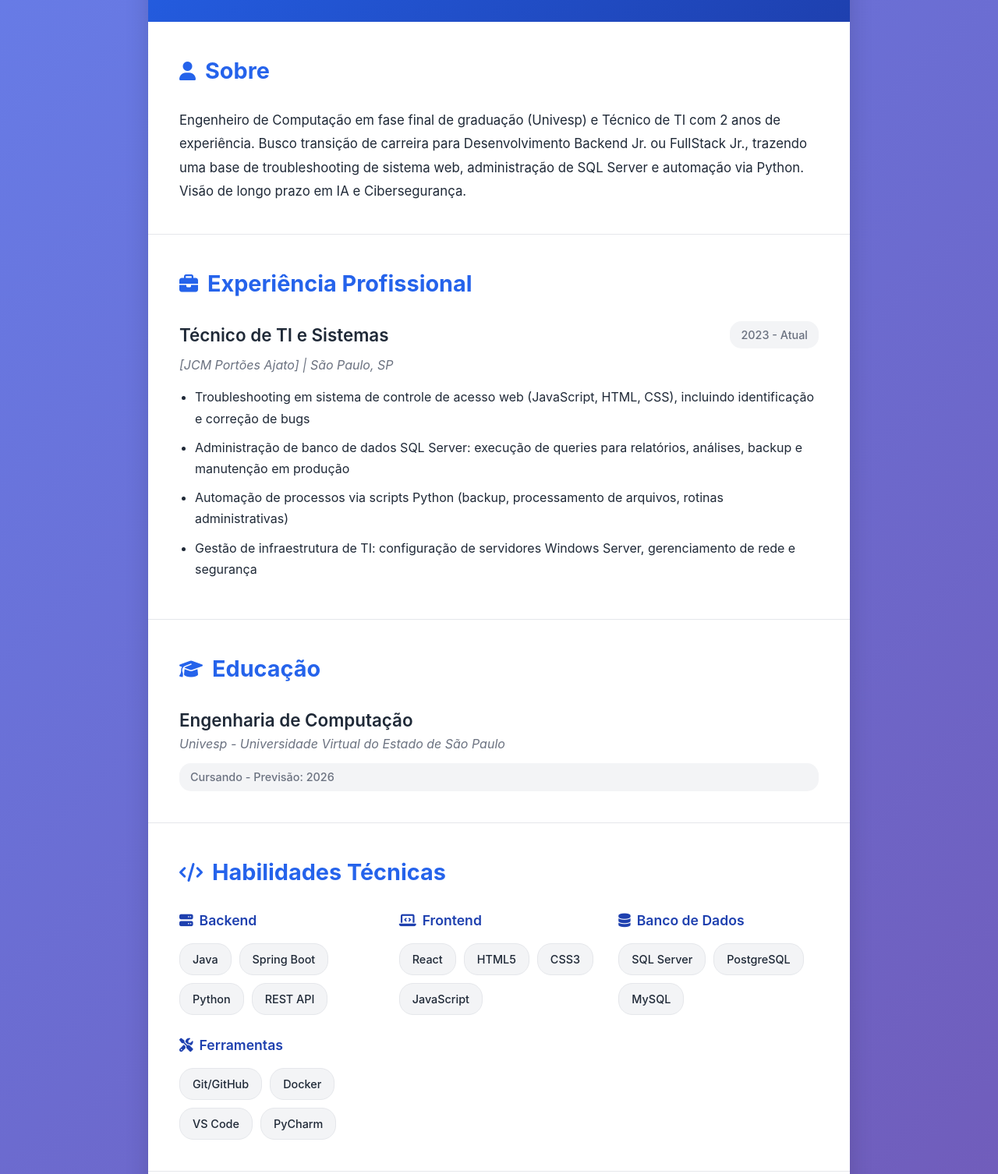
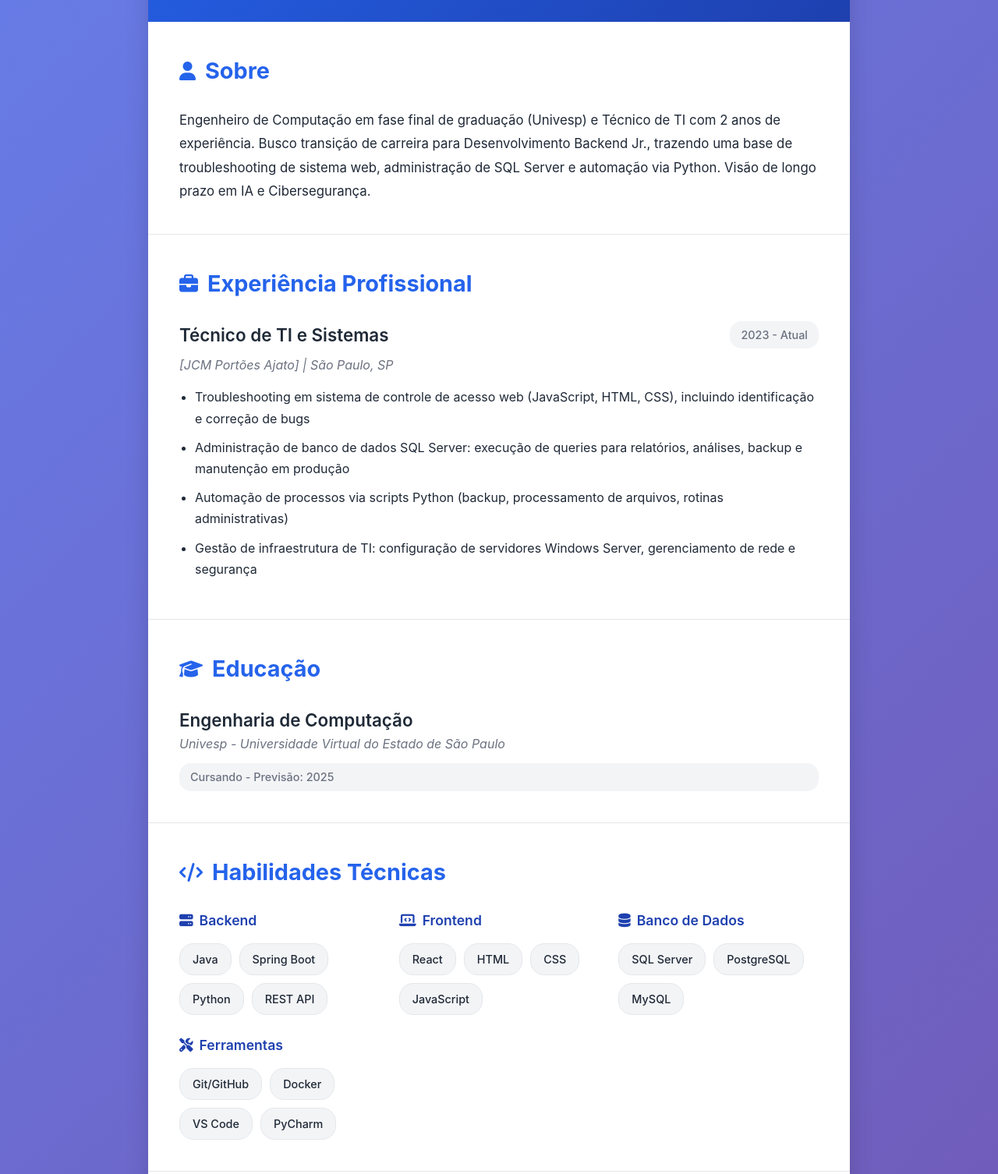
Before and after one commit to EngSamir/Curriculo-web, a plain HTML site: page index.html in a window 1280 px wide. Shown: the part 280-1786 px from the top of the page at 78% size. Drawn offline with Linux system fonts and the light colour scheme.

Commit message:
Atualizar Objetivo de carreira e habilidade técnicas

```diff
--- a/index.html
+++ b/index.html
@@ -39,7 +39,7 @@
             <p>
                 Engenheiro de Computação em fase final de graduação (Univesp)
                 e Técnico de TI com 2 anos de experiência. Busco transição
-                de carreira para Desenvolvimento Backend Jr. ou FullStack Jr.,
+                de carreira para Desenvolvimento Backend Jr.,
                 trazendo uma base de troubleshooting de sistema web,
                 administração de SQL Server e automação via Python. Visão de
                 longo prazo em IA e Cibersegurança.
@@ -76,7 +76,7 @@
             <div class="education-item">
                 <h4>Engenharia de Computação</h4>
                 <p class="institution">Univesp - Universidade Virtual do Estado de São Paulo</p>
-                <p class="date">Cursando - Previsão: 2026</p>
+                <p class="date">Cursando - Previsão: 2025</p>
             </div>
         </section>
 
@@ -101,8 +101,8 @@
                     <h4><i class="fas fa-laptop-code"></i> Frontend</h4>
                     <div class="skill-tags">
                         <span class="tag">React</span>
-                        <span class="tag">HTML5</span>
-                        <span class="tag">CSS3</span>
+                        <span class="tag">HTML</span>
+                        <span class="tag">CSS</span>
                         <span class="tag">JavaScript</span>
                     </div>
                 </div>
@@ -177,8 +177,8 @@
                 <i class="fas fa-bullseye"></i> Objetivo de Carreira
             </h3>
             <p>
-                Busco oportunidades como <strong>Desenvolvedor Backend Júnior</strong> ou
-                <strong>Desenvolvedor Full Stack Júnior</strong>. Visão de longo prazo para especialização em
+                Busco oportunidades como <strong>Desenvolvedor Backend Júnior</strong>.
+                Visão de longo prazo para especialização em
                 <strong>Inteligência Artificial</strong> e <strong>Cibersegurança</strong>
                 aplicadas a sistemas distribuídos.
             </p>
```
